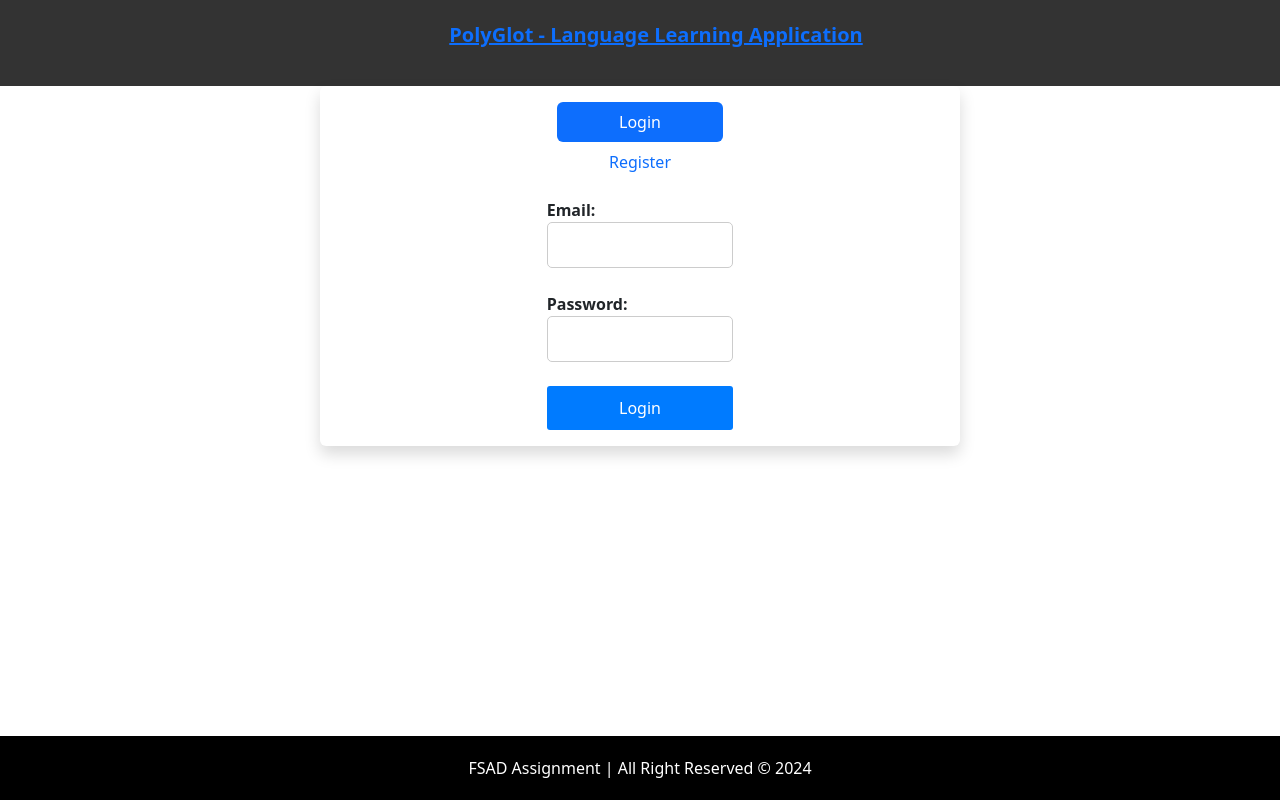
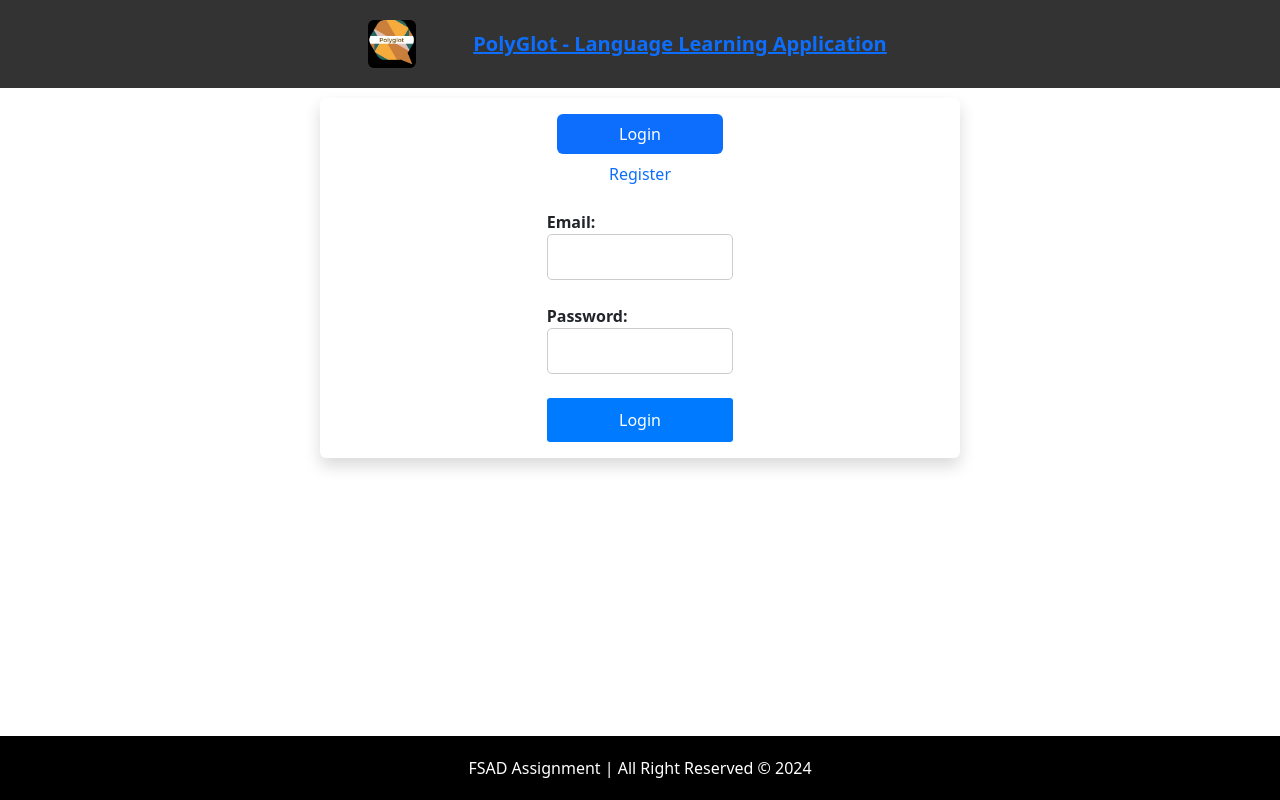
Before and after one commit to gsharma368/fsad-group-43-polyglot-app, a React (Create React App) app in the folder frontend/: page / in a window 1280 px wide. Built offline with nearby package versions, Linux system fonts and the light colour scheme.

Commit message:
AddingLogo

```diff
--- a/frontend/src/components/common/Navbar.jsx
+++ b/frontend/src/components/common/Navbar.jsx
@@ -1,34 +1,70 @@
-import React from 'react';
-import { Link } from 'react-router-dom';
-import UserService from '../service/UserService';
-import { useNavigate } from 'react-router-dom';
+import React from "react";
+import { Link } from "react-router-dom";
+import UserService from "../service/UserService";
+import { useNavigate } from "react-router-dom";
+import { Image } from "react-bootstrap";
+
+import logo from "../images/logo.png";
 
 function Navbar() {
   const isAuthenticated = UserService.isAuthenticated();
   const isAdmin = UserService.isAdmin();
   const navigate = useNavigate();
 
-
-
   const handleLogout = () => {
-        const confirmDelete = window.confirm('Are you sure you want to logout this user?');
+    const confirmDelete = window.confirm(
+      "Are you sure you want to logout this user?"
+    );
     if (confirmDelete) {
       UserService.logout();
     }
 
-        navigate("/login")
+    navigate("/login");
   };
 
-
   return (
-        <nav styles='margin-bottom: 10px'>
-            <ul>
-                {!isAuthenticated && <li><Link to="/">PolyGlot - Language Learning Application</Link></li>}
-                {isAuthenticated && <li><Link to="/profile">Profile</Link></li>}
-                {isAuthenticated && <li><Link to="/masterCourses">Explore Courses</Link></li>}
-                {isAuthenticated && <li><Link to="/myCourses">My Courses</Link></li>}
-                {isAuthenticated && <li><Link to="/progress">Progress Tracking</Link></li>}
-                {isAuthenticated && <li><Link to="/" onClick={handleLogout}>Logout</Link></li>}
+    <nav
+      style={{
+        marginBottom: 10,
+        display: "flex",
+        justifyContent: "center",
+        alignItems: "center",
+      }}
+    >
+      <Image src={logo} rounded style={{ width: 48 }} />
+      <ul style={{ marginBottom: 0 }}>
+        {!isAuthenticated && (
+          <li>
+            <Link to="/">PolyGlot - Language Learning Application</Link>
+          </li>
+        )}
+        {isAuthenticated && (
+          <li>
+            <Link to="/profile">Profile</Link>
+          </li>
+        )}
+        {isAuthenticated && (
+          <li>
+            <Link to="/masterCourses">Explore Courses</Link>
+          </li>
+        )}
+        {isAuthenticated && (
+          <li>
+            <Link to="/myCourses">My Courses</Link>
+          </li>
+        )}
+        {isAuthenticated && (
+          <li>
+            <Link to="/progress">Progress Tracking</Link>
+          </li>
+        )}
+        {isAuthenticated && (
+          <li>
+            <Link to="/" onClick={handleLogout}>
+              Logout
+            </Link>
+          </li>
+        )}
       </ul>
     </nav>
   );
```
Lines whose indentation alone changed are shown as unchanged.
